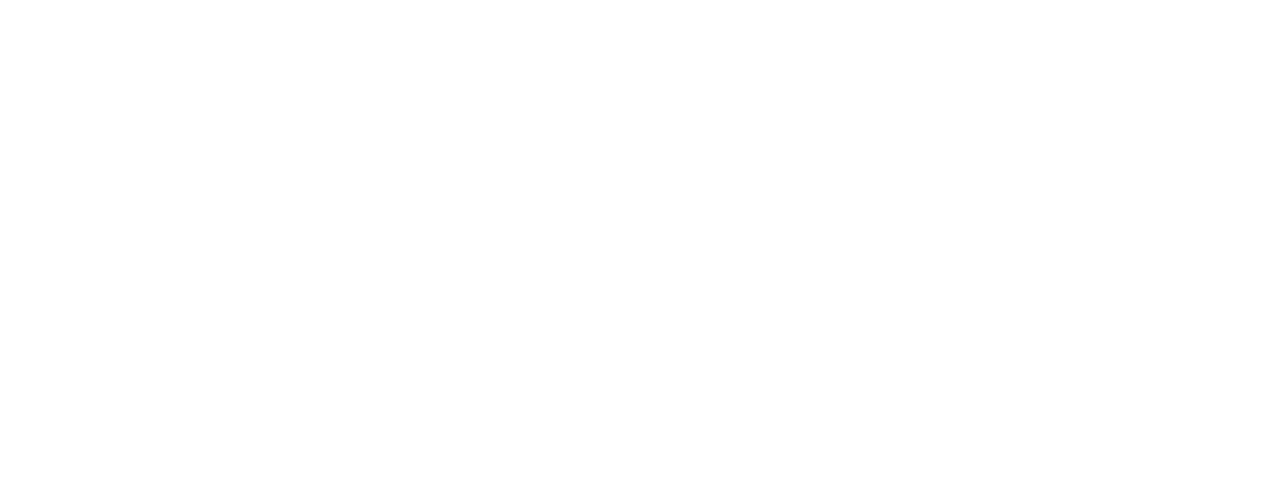
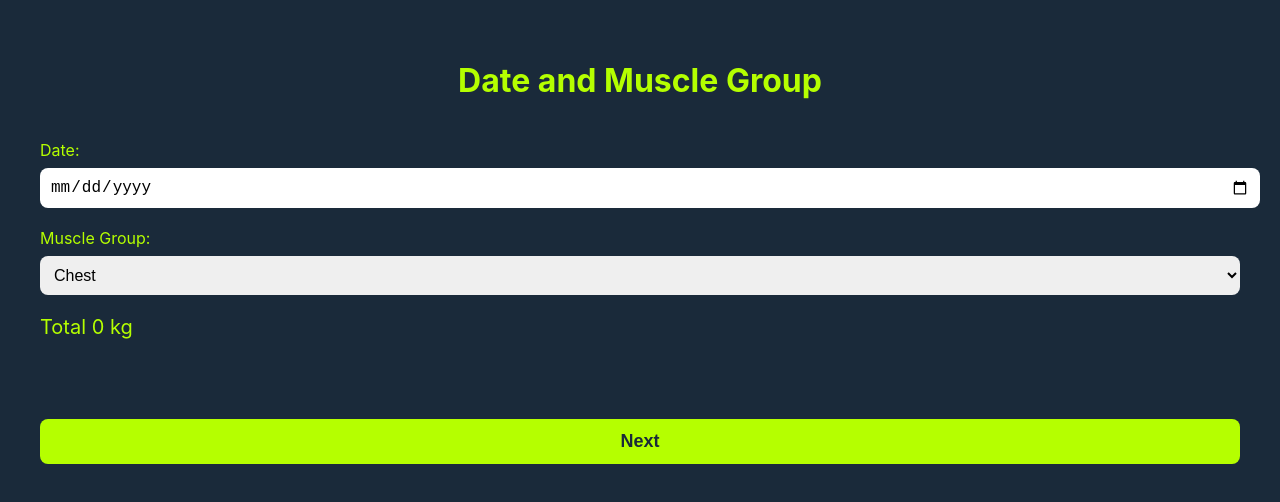
Before and after one commit to chibi50rilla/Workout-menu-app, a React (Create React App) app: page /select in a window 1280 px wide. Before the commit this address had no page. Shown: the top 502 px of the page. Built offline with nearby package versions, Linux system fonts and the light colour scheme.

Commit message:
Add SelectPage with date and muscle group UI

```diff
--- a/src/App.tsx
+++ b/src/App.tsx
@@ -1,6 +1,8 @@
 import { BrowserRouter, Routes, Route } from 'react-router-dom';
 import HomePage from './pages/HomePage';
 import RecordPage from './pages/RecordPage';
+import SelectPage from './pages/SelectPage';
+
 
 function App() {
   return (
@@ -8,6 +10,7 @@
       <Routes>
         <Route path="/" element={<HomePage />} />
         <Route path="/record" element={<RecordPage />} />
+        <Route path="/select" element={<SelectPage />} /> {/* ← 追加！ */}
       </Routes>
     </BrowserRouter>
   );
--- a/src/pages/HomePage.tsx
+++ b/src/pages/HomePage.tsx
@@ -28,7 +28,7 @@
         FitLog
       </h1>
       <button
-        onClick={() => navigate('/record')}
+        onClick={() => navigate('/select')}
         className="button"
       >
         Log start
--- /dev/null
+++ b/src/pages/SelectPage.css
@@ -0,0 +1,41 @@
+.select-container {
+  background-color: #1a2a3a;
+  height: 100vh;
+  padding: 40px;
+  color: #b5ff00;
+}
+
+.select-title {
+  text-align: center;
+  font-size: 32px;
+  margin-bottom: 40px;
+}
+
+.select-input {
+  width: 100%;
+  padding: 10px;
+  border-radius: 8px;
+  border: none;
+  margin-top: 8px;
+  font-size: 16px;
+}
+
+.select-button {
+  width: 100%;
+  padding: 12px;
+  background-color: #b5ff00;
+  color: #1a2a3a;
+  font-weight: bold;
+  font-size: 18px;
+  border: none;
+  border-radius: 8px;
+  cursor: pointer;
+  transition: background-color 0.3s, transform 0.2s, box-shadow 0.2s;
+  margin-top: 40px;
+}
+
+.select-button:hover {
+  background-color: #eaff6f;
+  transform: translateY(-2px);
+  box-shadow: 0 6px 12px rgba(0, 0, 0, 0.3);
+}
--- /dev/null
+++ b/src/pages/SelectPage.tsx
@@ -0,0 +1,35 @@
+import { useNavigate } from 'react-router-dom';
+import './SelectPage.css';
+
+function SelectPage() {
+  const navigate = useNavigate();
+
+  return (
+    <div className="select-container">
+      <h1 className="select-title">Date and Muscle Group</h1>
+
+      <div style={{ marginBottom: '20px' }}>
+        <label>Date:</label>
+        <input type="date" className="select-input" />
+      </div>
+
+      <div style={{ marginBottom: '20px' }}>
+        <label>Muscle Group:</label>
+        <select className="select-input">
+          <option value="Chest">Chest</option>
+          <option value="Back">Back</option>
+          <option value="Legs">Legs</option>
+          <option value="Arms">Arms</option>
+        </select>
+      </div>
+
+      <p style={{ fontSize: '20px', marginBottom: '40px' }}>Total 0 kg</p>
+
+      <button className="select-button" onClick={() => navigate('/record')}>
+        Next
+      </button>
+    </div>
+  );
+}
+
+export default SelectPage;
```
Also changed, not shown: src/pages/RecordPage.css (added, +18 -0 lines).
